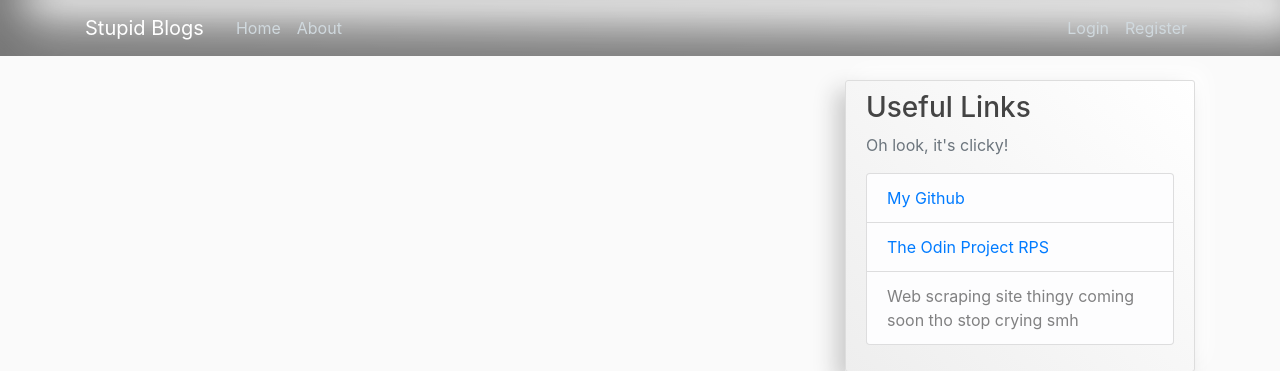
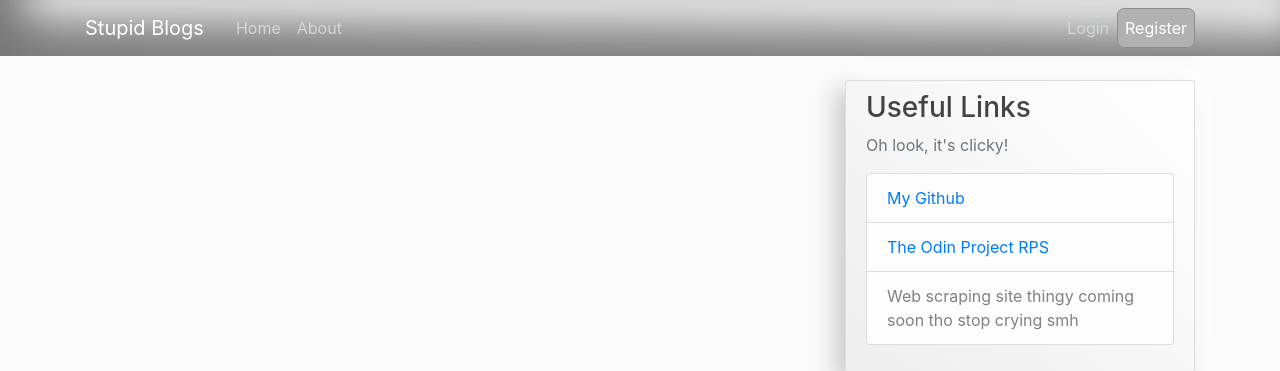
Before and after one commit to Yug34/stupid-blog, a Django app: page / in a window 1280 px wide. Shown: the top 371 px of the page. Run offline with Django 3.2, Linux system fonts and the light colour scheme; data that the repository does not hold is empty; some libraries are stand-ins or nearby versions.

Commit message:
added register button

```diff
--- a/blog/static/blog/main.css
+++ b/blog/static/blog/main.css
@@ -29,6 +29,19 @@ ul {
 
 .site-header .navbar-nav .nav-link.active {
   font-weight: 500;
+}
+
+#registerbtn {
+    color: #fff;
+    background-color: darkgray;
+    border: 1px gray solid;
+    border-radius: 7px;
+    width: fit-content;
+    padding: 7px;
+}
+
+#registerbtn:hover {
+    background-color: lightgray;
 }
 
 #logoutbtn {
--- a/blog/templates/blog/base.html
+++ b/blog/templates/blog/base.html
@@ -38,7 +38,7 @@
                 <a class="nav-item nav-link" id="logoutbtn" href="{% url 'logout' %}">Logout</a>
               {% else %}
                 <a class="nav-item nav-link" href="{% url 'login' %}">Login</a>
-                <a class="nav-item nav-link" href="{% url 'register' %}">Register</a>
+                <a class="nav-item nav-link" id="registerbtn" href="{% url 'register' %}">Register</a>
               {% endif %}
             </div>
           </div>
```
